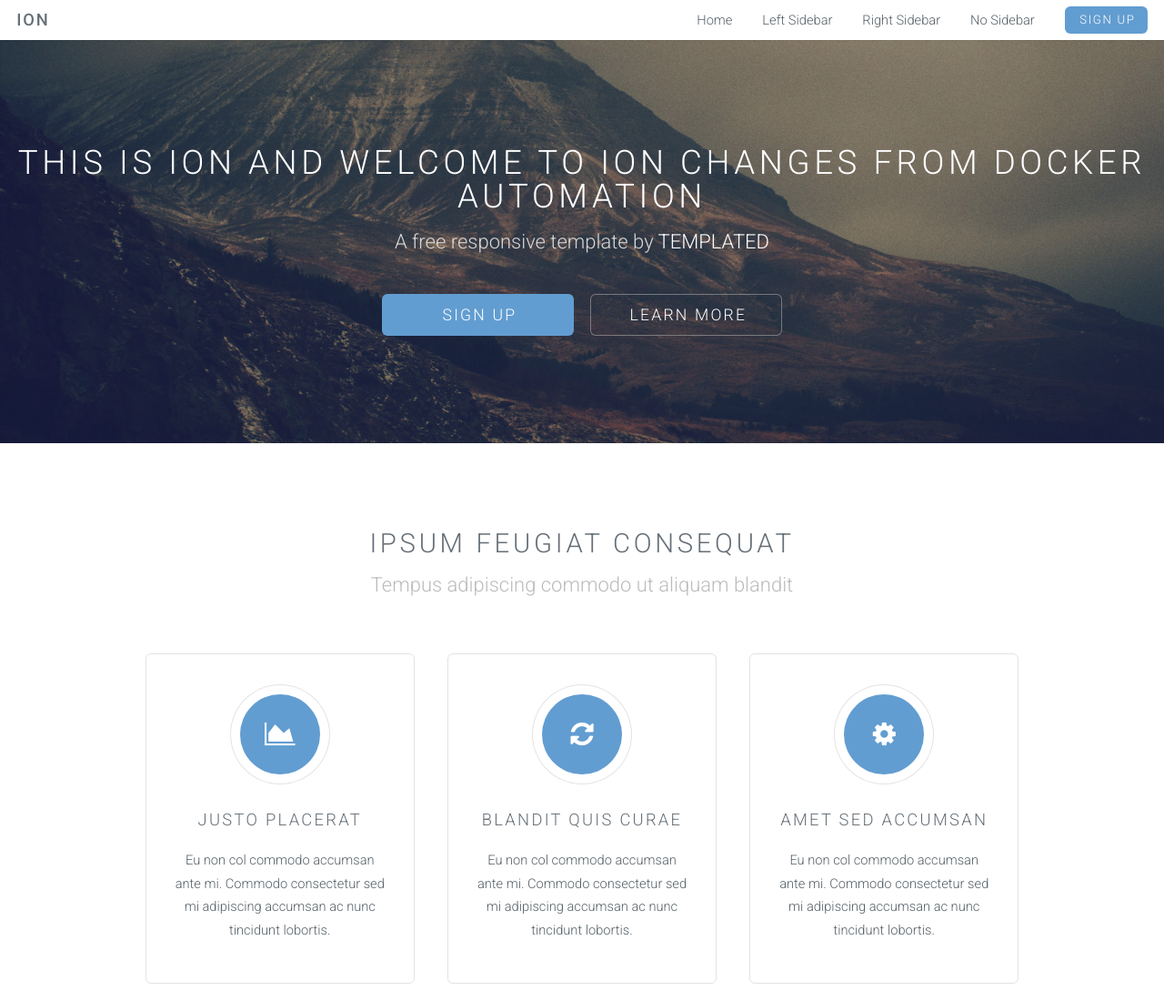
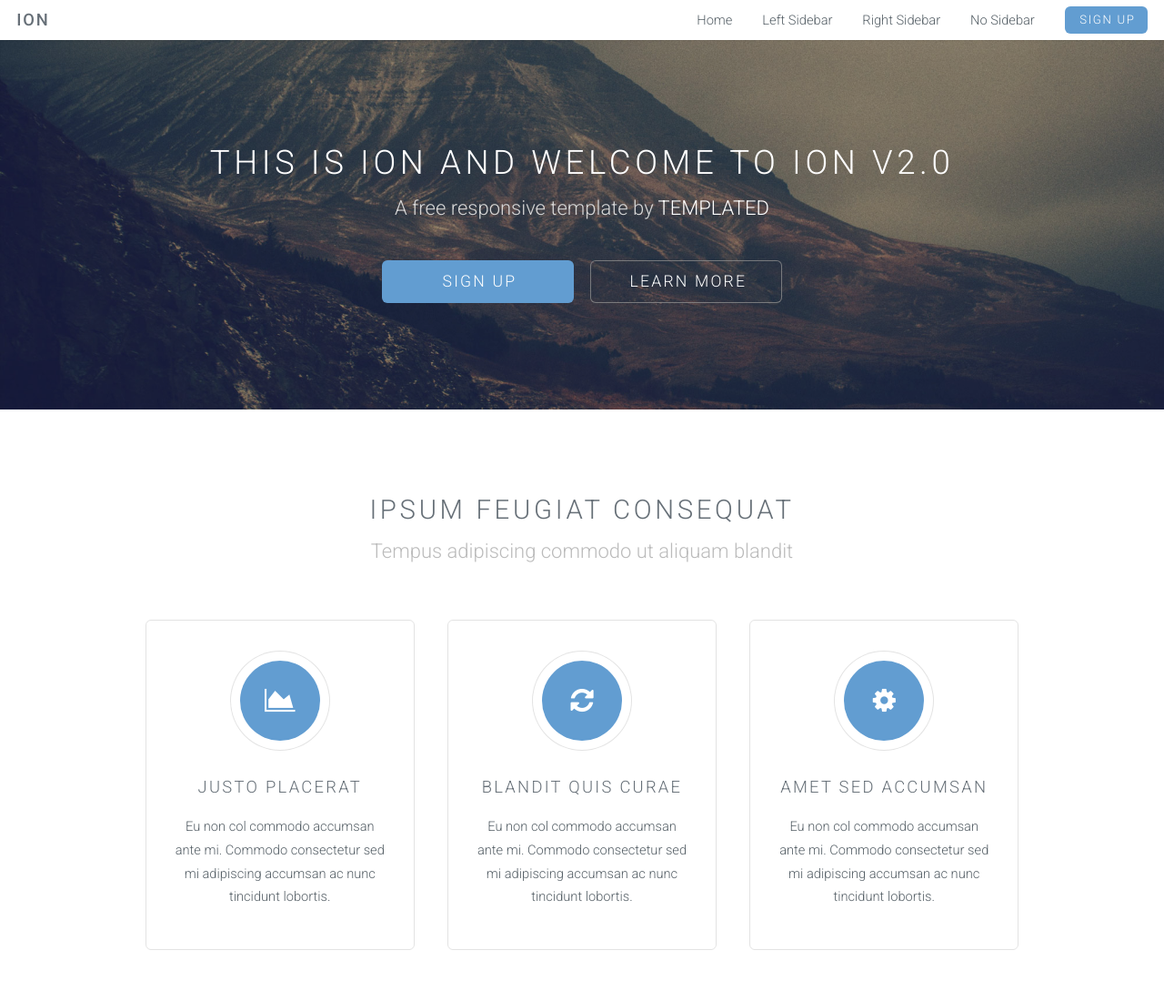
Before and after one commit to shyamcochin/githubrepo-dockerdemo, a plain HTML site: page src/index.html in a window 1280 px wide. Shown: the top 1100 px of the page at 91% size. Drawn offline with Linux system fonts and the light colour scheme.

Commit message:
v2.0 Added

```diff
--- a/src/index.html
+++ b/src/index.html
@@ -40,7 +40,7 @@
 		<!-- Banner -->
 			<section id="banner">
 				<div class="inner">
-					<h2>This is Ion and Welcome to ION Changes from Docker Automation</h2>
+					<h2>This is Ion and Welcome to ION V2.0</h2>
 					<p>A free responsive template by <a href="http://templated.co">TEMPLATED</a></p>
 					<ul class="actions">
 						<li><a href="#content" class="button big special">Sign Up</a></li>
```
